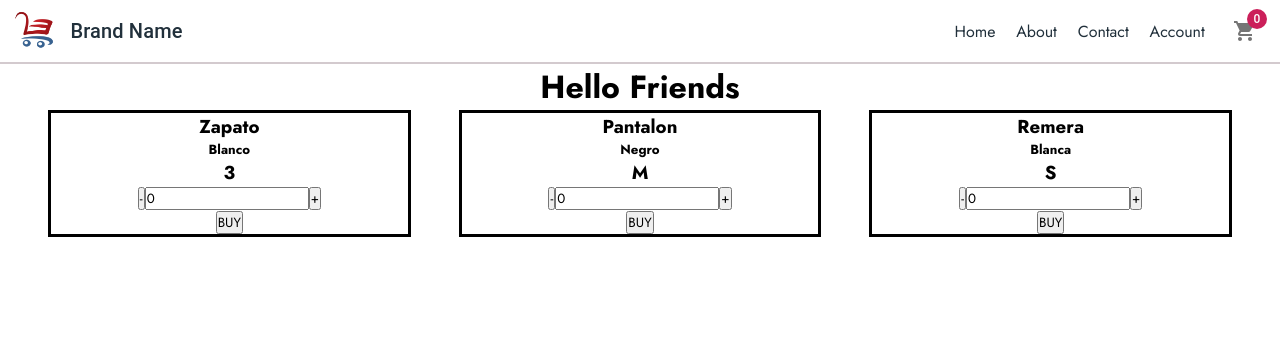
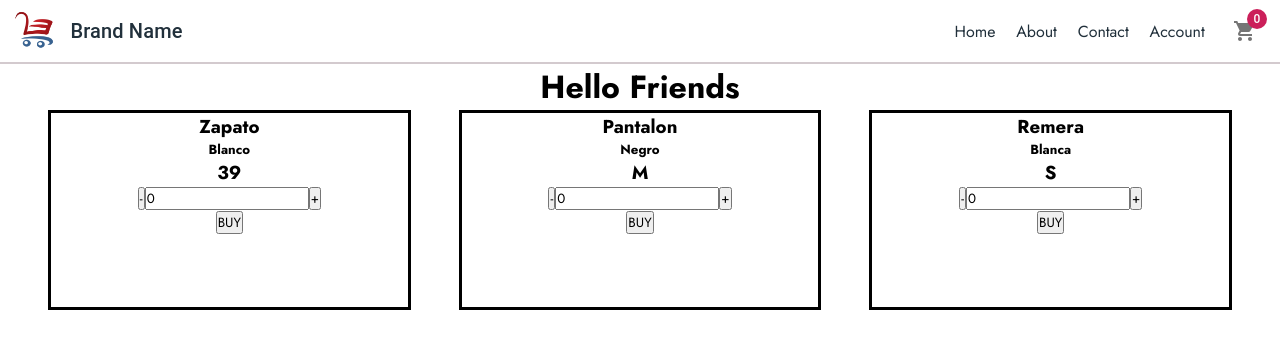
Before and after one commit to Romanize/react-ecommerce, a React (Create React App) app: page / in a window 1280 px wide. Shown: the top 348 px of the page. Built offline with nearby package versions, Linux system fonts and the light colour scheme; the HTML template or start-up script is replaced by a standard one.

Commit message:
product size

```diff
--- a/src/App.js
+++ b/src/App.js
@@ -16,6 +16,7 @@ function App() {
         ...product,
         qty
     }
+
     console.log(productToAdd)
     setCart([...cart, productToAdd])
   }
@@ -24,7 +25,7 @@ function App() {
     {
         id: 1,
         name: 'Zapato',
-        talla: 3,
+        talla: 39,
         color: 'Blanco',
         stock: 7
     },
--- a/src/components/ProductMainCard/index.css
+++ b/src/components/ProductMainCard/index.css
@@ -1,3 +1,4 @@
 .ProductMainCard{
     border: 3px solid black;
+    height: 200px
 }
```
